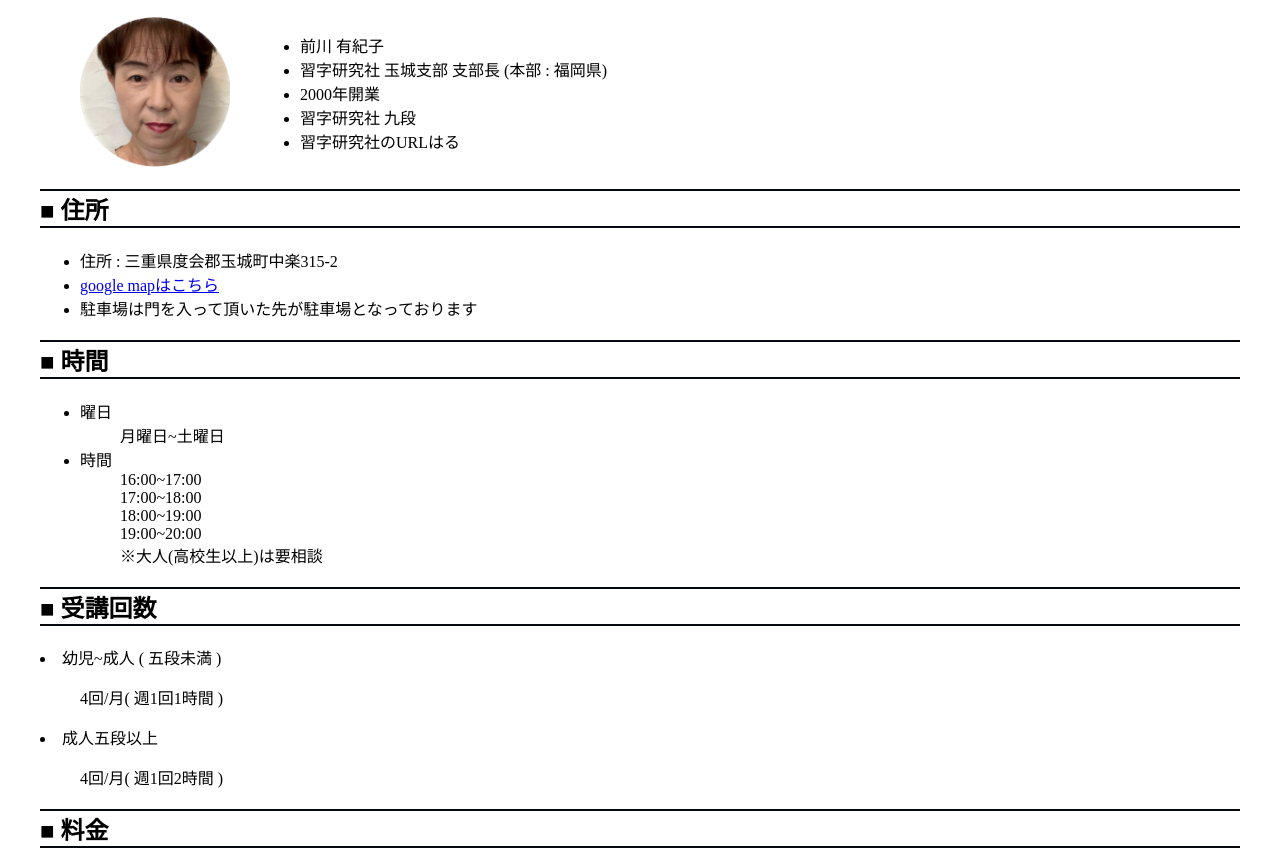
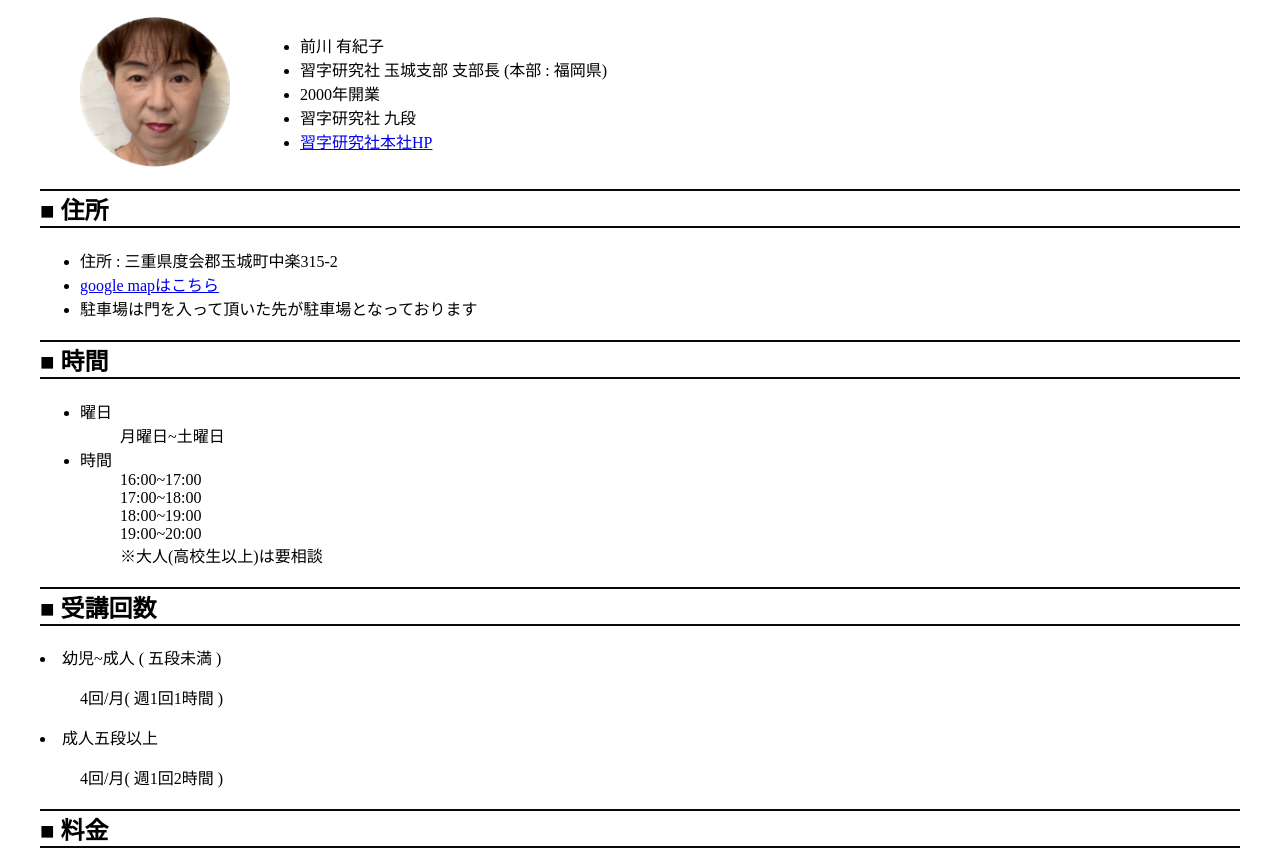
Before and after one commit to yuya-maekawa/yuya-maekawa.github.io, a plain HTML site: page modulsecond.html in a window 1280 px wide. Shown: the part 1367-2232 px from the top of the page. Drawn offline with Linux system fonts and the light colour scheme.

Commit message:
Update modulsecond.html

```diff
--- a/modulsecond.html
+++ b/modulsecond.html
@@ -43,7 +43,7 @@
                             <li>習字研究社 玉城支部 支部長 (本部 : 福岡県)</li>
                             <li>2000年開業</li>
                             <li>習字研究社 九段</li>
-                            <li>習字研究社のURLはる</li>
+                            <li><a href="https://www.shu-ken-inc.com/">習字研究社本社HP</a></li>
 
                         </ul>
 
```
